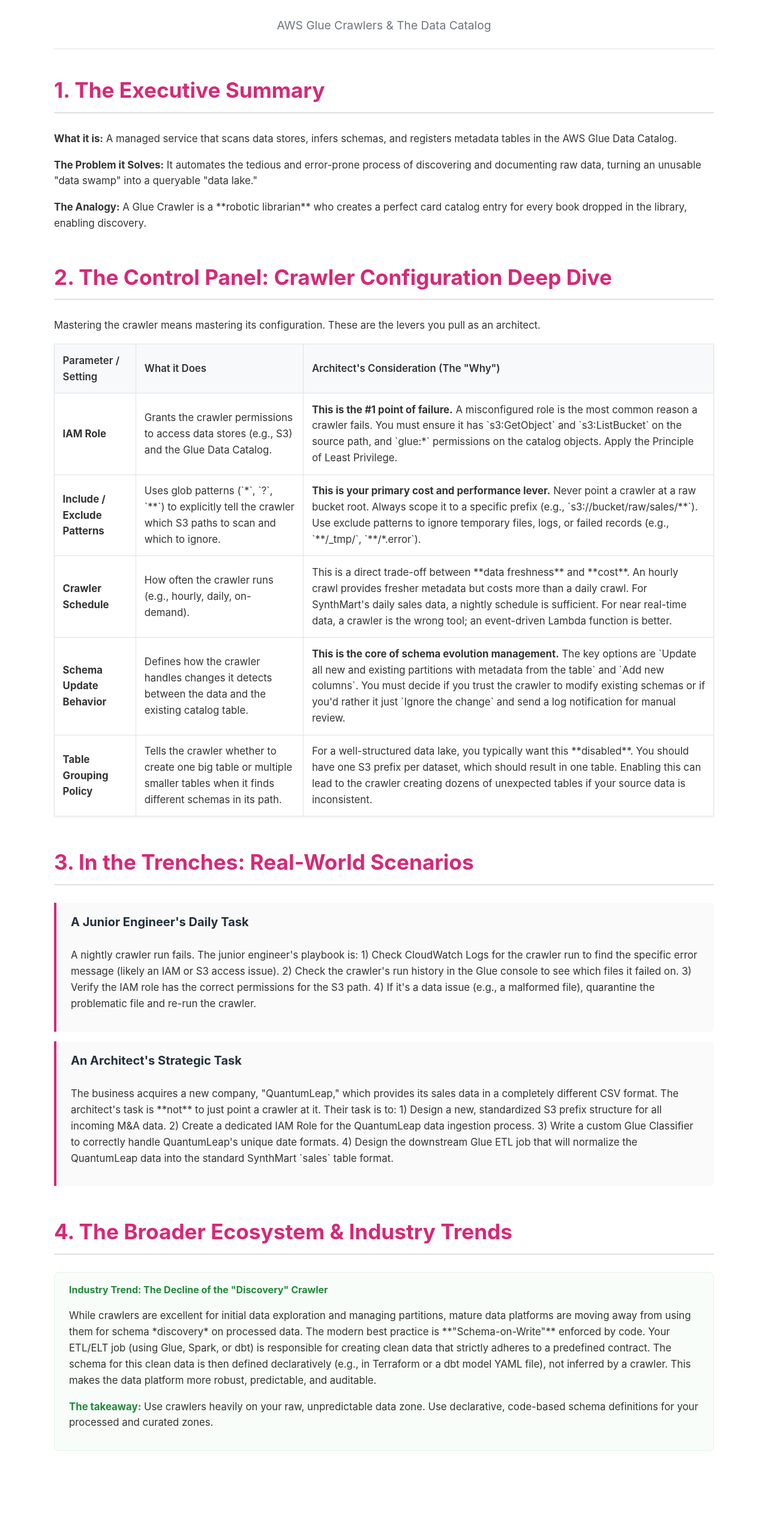
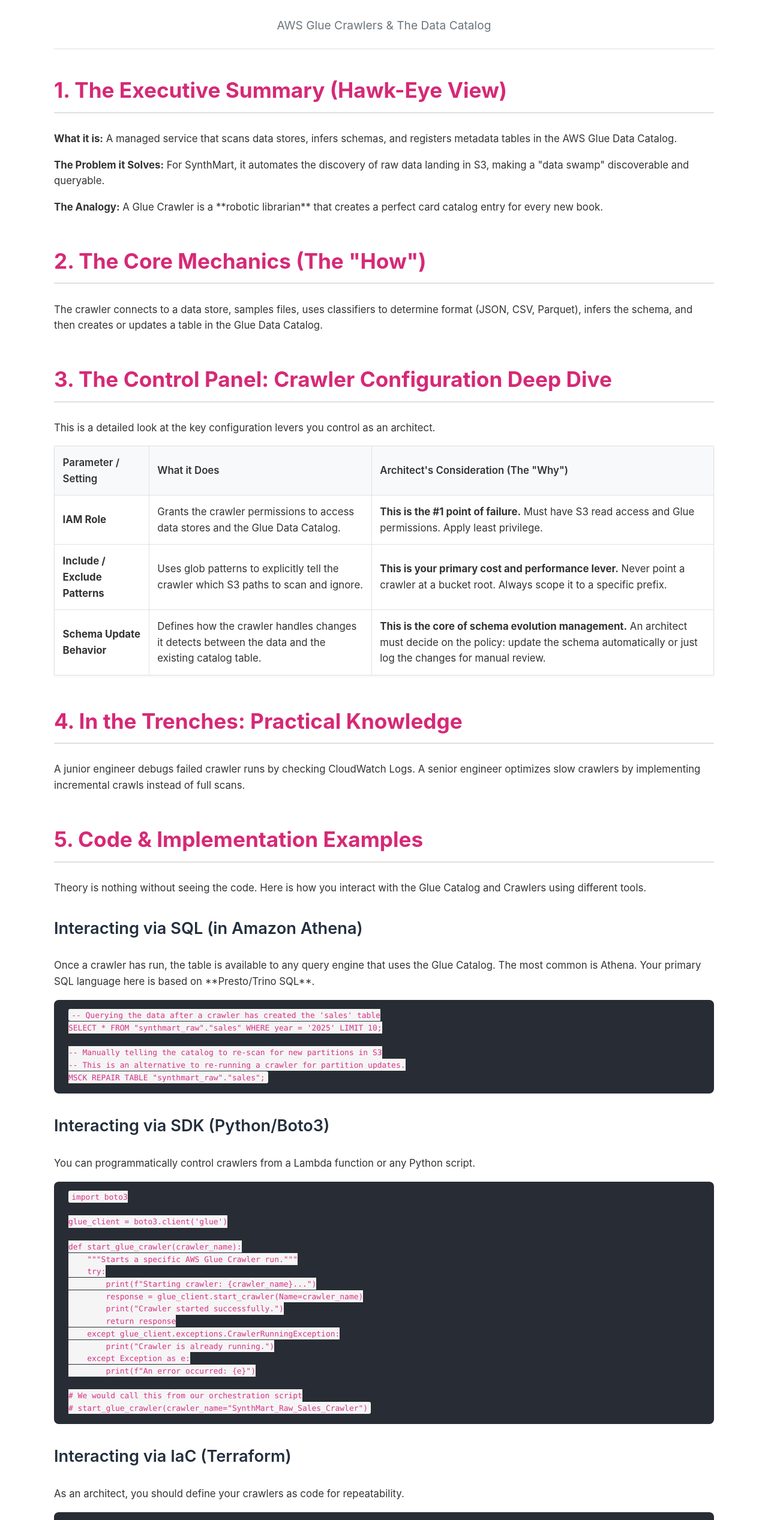
Before and after one commit to abhisoman/My_Data_Engineering_Path, a plain HTML site: page Masterclass_01_Glue_Crawler.html in a window 1280 px wide. Shown: the part 69-2603 px from the top of the page at 60% size. Before the commit the page ends 2552 px from the top, so only its background shows below. Drawn offline with Linux system fonts and the light colour scheme.

Commit message:
Update Masterclass_01_Glue_Crawler.html

```diff
--- a/Masterclass_01_Glue_Crawler.html
+++ b/Masterclass_01_Glue_Crawler.html
@@ -23,6 +23,8 @@
         table {width: 100%; border-collapse: collapse; margin-top: 1rem; box-shadow: 0 2px 4px rgba(0,0,0,0.05);}
         th, td {border: 1px solid #dee2e6; padding: 0.85rem; text-align: left;}
         th {background-color: #f8f9fa; font-weight: 600;}
+        .task-box {border: 2px solid #1877f2; background-color: #f0f8ff; padding: 1rem 1.5rem; margin-top: 2rem; border-radius: 8px;}
+        .task-box h3 {margin-top:0; color: #0056b3;}
     </style>
 </head>
 <body>
@@ -34,15 +36,20 @@
         </header>
 
         <div class="section">
-            <h2>1. The Executive Summary</h2>
+            <h2>1. The Executive Summary (Hawk-Eye View)</h2>
             <p><strong>What it is:</strong> A managed service that scans data stores, infers schemas, and registers metadata tables in the AWS Glue Data Catalog.</p>
-            <p><strong>The Problem it Solves:</strong> It automates the tedious and error-prone process of discovering and documenting raw data, turning an unusable "data swamp" into a queryable "data lake."</p>
-            <p><strong>The Analogy:</strong> A Glue Crawler is a **robotic librarian** who creates a perfect card catalog entry for every book dropped in the library, enabling discovery.</p>
+            <p><strong>The Problem it Solves:</strong> For SynthMart, it automates the discovery of raw data landing in S3, making a "data swamp" discoverable and queryable.</p>
+            <p><strong>The Analogy:</strong> A Glue Crawler is a **robotic librarian** that creates a perfect card catalog entry for every new book.</p>
         </div>
 
         <div class="section">
-            <h2>2. The Control Panel: Crawler Configuration Deep Dive</h2>
-            <p>Mastering the crawler means mastering its configuration. These are the levers you pull as an architect.</p>
+            <h2>2. The Core Mechanics (The "How")</h2>
+            <p>The crawler connects to a data store, samples files, uses classifiers to determine format (JSON, CSV, Parquet), infers the schema, and then creates or updates a table in the Glue Data Catalog.</p>
+        </div>
+
+        <div class="section">
+            <h2>3. The Control Panel: Crawler Configuration Deep Dive</h2>
+            <p>This is a detailed look at the key configuration levers you control as an architect.</p>
             <table>
                 <thead>
                     <tr><th>Parameter / Setting</th><th>What it Does</th><th>Architect's Consideration (The "Why")</th></tr>
@@ -50,51 +57,110 @@
                 <tbody>
                     <tr>
                         <td><strong>IAM Role</strong></td>
-                        <td>Grants the crawler permissions to access data stores (e.g., S3) and the Glue Data Catalog.</td>
-                        <td><strong>This is the #1 point of failure.</strong> A misconfigured role is the most common reason a crawler fails. You must ensure it has `s3:GetObject` and `s3:ListBucket` on the source path, and `glue:*` permissions on the catalog objects. Apply the Principle of Least Privilege.</td>
+                        <td>Grants the crawler permissions to access data stores and the Glue Data Catalog.</td>
+                        <td><strong>This is the #1 point of failure.</strong> Must have S3 read access and Glue permissions. Apply least privilege.</td>
                     </tr>
                     <tr>
                         <td><strong>Include / Exclude Patterns</strong></td>
-                        <td>Uses glob patterns (`*`, `?`, `**`) to explicitly tell the crawler which S3 paths to scan and which to ignore.</td>
-                        <td><strong>This is your primary cost and performance lever.</strong> Never point a crawler at a raw bucket root. Always scope it to a specific prefix (e.g., `s3://bucket/raw/sales/**`). Use exclude patterns to ignore temporary files, logs, or failed records (e.g., `**/_tmp/`, `**/*.error`).</td>
-                    </tr>
-                    <tr>
-                        <td><strong>Crawler Schedule</strong></td>
-                        <td>How often the crawler runs (e.g., hourly, daily, on-demand).</td>
-                        <td>This is a direct trade-off between **data freshness** and **cost**. An hourly crawl provides fresher metadata but costs more than a daily crawl. For SynthMart's daily sales data, a nightly schedule is sufficient. For near real-time data, a crawler is the wrong tool; an event-driven Lambda function is better.</td>
+                        <td>Uses glob patterns to explicitly tell the crawler which S3 paths to scan and ignore.</td>
+                        <td><strong>This is your primary cost and performance lever.</strong> Never point a crawler at a bucket root. Always scope it to a specific prefix.</td>
                     </tr>
                     <tr>
                         <td><strong>Schema Update Behavior</strong></td>
                         <td>Defines how the crawler handles changes it detects between the data and the existing catalog table.</td>
-                        <td><strong>This is the core of schema evolution management.</strong> The key options are `Update all new and existing partitions with metadata from the table` and `Add new columns`. You must decide if you trust the crawler to modify existing schemas or if you'd rather it just `Ignore the change` and send a log notification for manual review.</td>
-                    </tr>
-                    <tr>
-                        <td><strong>Table Grouping Policy</strong></td>
-                        <td>Tells the crawler whether to create one big table or multiple smaller tables when it finds different schemas in its path.</td>
-                        <td>For a well-structured data lake, you typically want this **disabled**. You should have one S3 prefix per dataset, which should result in one table. Enabling this can lead to the crawler creating dozens of unexpected tables if your source data is inconsistent.</td>
+                        <td><strong>This is the core of schema evolution management.</strong> An architect must decide on the policy: update the schema automatically or just log the changes for manual review.</td>
                     </tr>
                 </tbody>
             </table>
         </div>
 
         <div class="section">
-            <h2>3. In the Trenches: Real-World Scenarios</h2>
-            <div class="deep-dive-section">
-                <h4>A Junior Engineer's Daily Task</h4>
-                <p>A nightly crawler run fails. The junior engineer's playbook is: 1) Check CloudWatch Logs for the crawler run to find the specific error message (likely an IAM or S3 access issue). 2) Check the crawler's run history in the Glue console to see which files it failed on. 3) Verify the IAM role has the correct permissions for the S3 path. 4) If it's a data issue (e.g., a malformed file), quarantine the problematic file and re-run the crawler.</p>
-            </div>
-             <div class="deep-dive-section">
-                <h4>An Architect's Strategic Task</h4>
-                <p>The business acquires a new company, "QuantumLeap," which provides its sales data in a completely different CSV format. The architect's task is **not** to just point a crawler at it. Their task is to: 1) Design a new, standardized S3 prefix structure for all incoming M&A data. 2) Create a dedicated IAM Role for the QuantumLeap data ingestion process. 3) Write a custom Glue Classifier to correctly handle QuantumLeap's unique date formats. 4) Design the downstream Glue ETL job that will normalize the QuantumLeap data into the standard SynthMart `sales` table format.</p>
-            </div>
+            <h2>4. In the Trenches: Practical Knowledge</h2>
+            <p>A junior engineer debugs failed crawler runs by checking CloudWatch Logs. A senior engineer optimizes slow crawlers by implementing incremental crawls instead of full scans.</p>
         </div>
 
         <div class="section">
-            <h2>4. The Broader Ecosystem & Industry Trends</h2>
-            <div class="well-architected">
-                <strong>Industry Trend: The Decline of the "Discovery" Crawler</strong>
-                <p>While crawlers are excellent for initial data exploration and managing partitions, mature data platforms are moving away from using them for schema *discovery* on processed data. The modern best practice is **"Schema-on-Write"** enforced by code. Your ETL/ELT job (using Glue, Spark, or dbt) is responsible for creating clean data that strictly adheres to a predefined contract. The schema for this clean data is then defined declaratively (e.g., in Terraform or a dbt model YAML file), not inferred by a crawler. This makes the data platform more robust, predictable, and auditable.</p>
-                <p><strong>The takeaway:</strong> Use crawlers heavily on your raw, unpredictable data zone. Use declarative, code-based schema definitions for your processed and curated zones.</p>
+            <h2>5. Code & Implementation Examples</h2>
+            <p>Theory is nothing without seeing the code. Here is how you interact with the Glue Catalog and Crawlers using different tools.</p>
+
+            <h3>Interacting via SQL (in Amazon Athena)</h3>
+            <p>Once a crawler has run, the table is available to any query engine that uses the Glue Catalog. The most common is Athena. Your primary SQL language here is based on **Presto/Trino SQL**.</p>
+            <pre><code class="language-sql">-- Querying the data after a crawler has created the 'sales' table
+SELECT * FROM "synthmart_raw"."sales" WHERE year = '2025' LIMIT 10;
+
+-- Manually telling the catalog to re-scan for new partitions in S3
+-- This is an alternative to re-running a crawler for partition updates.
+MSCK REPAIR TABLE "synthmart_raw"."sales";
+</code></pre>
+
+            <h3>Interacting via SDK (Python/Boto3)</h3>
+            <p>You can programmatically control crawlers from a Lambda function or any Python script.</p>
+            <pre><code class="language-python">import boto3
+
+glue_client = boto3.client('glue')
+
+def start_glue_crawler(crawler_name):
+    """Starts a specific AWS Glue Crawler run."""
+    try:
+        print(f"Starting crawler: {crawler_name}...")
+        response = glue_client.start_crawler(Name=crawler_name)
+        print("Crawler started successfully.")
+        return response
+    except glue_client.exceptions.CrawlerRunningException:
+        print("Crawler is already running.")
+    except Exception as e:
+        print(f"An error occurred: {e}")
+
+# We would call this from our orchestration script
+# start_glue_crawler(crawler_name="SynthMart_Raw_Sales_Crawler")
+</code></pre>
+
+            <h3>Interacting via IaC (Terraform)</h3>
+            <p>As an architect, you should define your crawlers as code for repeatability.</p>
+            <pre><code class="language-hcl">resource "aws_glue_crawler" "sales_crawler" {
+  name          = "SynthMart_Raw_Sales_Crawler"
+  database_name = aws_glue_catalog_database.synthmart_raw.name
+  role          = aws_iam_role.glue_crawler_role.arn
+
+  s3_target {
+    path = "s3://${aws_s3_bucket.landing_zone.bucket}/raw/sales/"
+  }
+
+  schema_change_policy {
+    update_behavior = "LOG"
+    delete_behavior = "LOG"
+  }
+
+  # Run every day at 1 AM UTC
+  schedule = "cron(0 1 * * ? *)"
+}
+</code></pre>
+        </div>
+
+        <div class="section">
+            <h2>6. Hands-On Masterclass Lab</h2>
+            <div class="task-box">
+                <h3>TICKET-004: Implement and Automate Data Discovery</h3>
+                <h4>Objective</h4>
+                <p>Manually create and run a Glue Crawler to catalog the sample `sales.csv` data, then describe how you would automate it.</p>
+                <h4>Phase 1: UI-First Exploration</h4>
+                <ol>
+                    <li><strong>Prepare Data:</strong> If not already done, create the `sales.csv` file from our previous guide and upload it to your S3 landing zone under the prefix `raw/sales/`.</li>
+                    <li><strong>Create an IAM Role:</strong> In the IAM console, create a new role for the Glue service. Attach the AWS-managed policy `AWSGlueServiceRole`. In a real project, you'd create a more restrictive custom policy.</li>
+                    <li><strong>Create a Crawler:</strong> In the AWS Glue console, create a new crawler.
+                        <ul>
+                            <li>Point it to your S3 `raw/sales/` path.</li>
+                            <li>Assign the IAM role you just created.</li>
+                            <li>Have it create a new database named `synthmart_raw_db`.</li>
+                            <li>Leave other settings as default.</li>
+                        </ul>
+                    </li>
+                    <li><strong>Run & Verify:</strong> Run the crawler. After it succeeds, navigate to the Glue Data Catalog and inspect the `sales` table it created. Check the schema it inferred.</li>
+                    <li><strong>Query with Athena:</strong> Go to the Amazon Athena query editor. Select the `synthmart_raw_db` database and run `SELECT * FROM sales LIMIT 10;`. See your data appear.</li>
+                </ol>
+                <h4>Phase 2: The Architect's Whiteboard</h4>
+                <p>You don't need to write the code for this part, but you must describe the plan.</p>
+                <p><strong>Answer this question:</strong> "How would you take what you just did manually and make it a repeatable, production-grade process using Infrastructure as Code?" (Hint: Reference the Terraform code block from Section 5).</p>
             </div>
         </div>
     </div>
```
